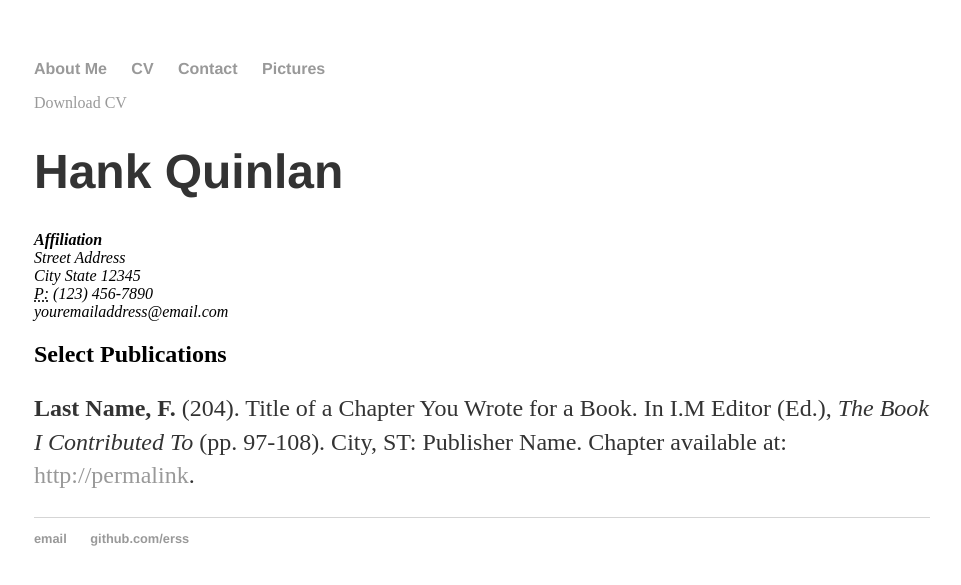
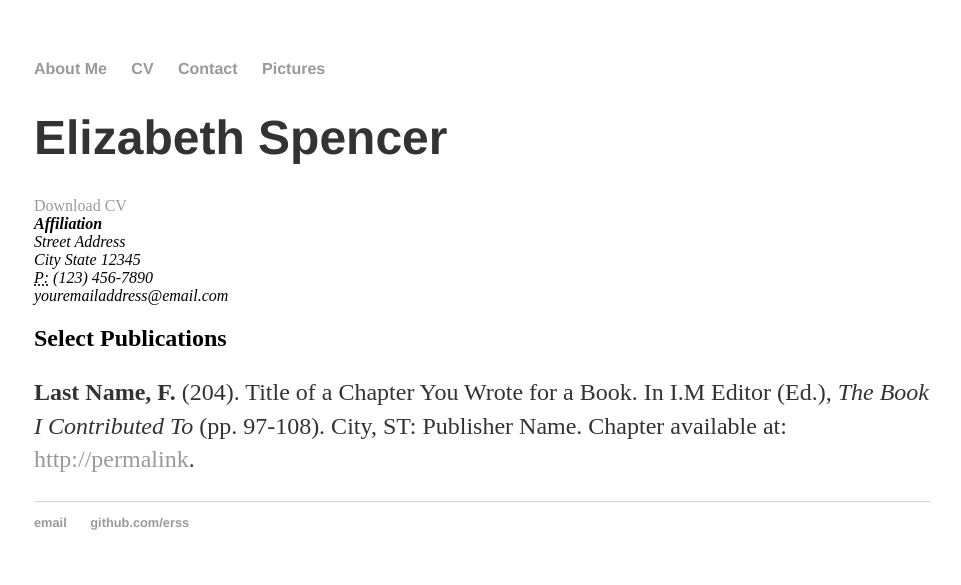
Before and after one commit to erss/erss.github.io, a Jekyll site: the page built from cv/index.html, in a window 1280 px wide. Shown: the top 585 px of the page, without its empty margins (158-1119 px from the left). Built offline with Jekyll 4.4.1, drawn with Linux system fonts in a browser that asks for light colours.

Commit message:
Update index.html

```diff
--- a/cv/index.html
+++ b/cv/index.html
@@ -1,11 +1,12 @@
 ---
 layout: default
-title: CV of Your Name
+title: CV of Liz Spencer
 ---
 
 	<div class="cv">
-		<a href="#" class="download" title="Download CV as PDF">Download CV</a>
-					<h1>Hank Quinlan</h1>
+					<h1>Elizabeth Spencer</h1>
+				        <a href="#" class="download" title="Download CV as PDF">Download CV</a>
+
 					<address>
 					<strong>Affiliation</strong><br>
 					Street Address<br>
```
